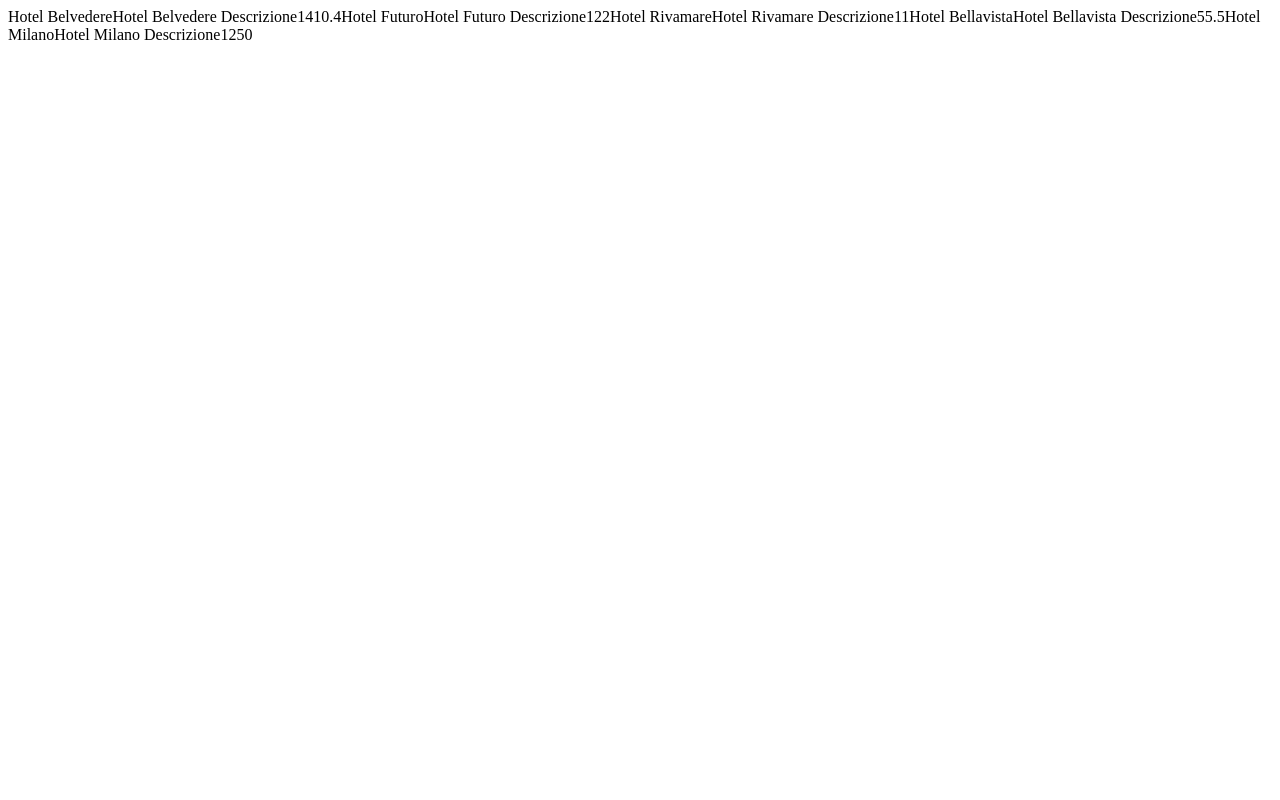
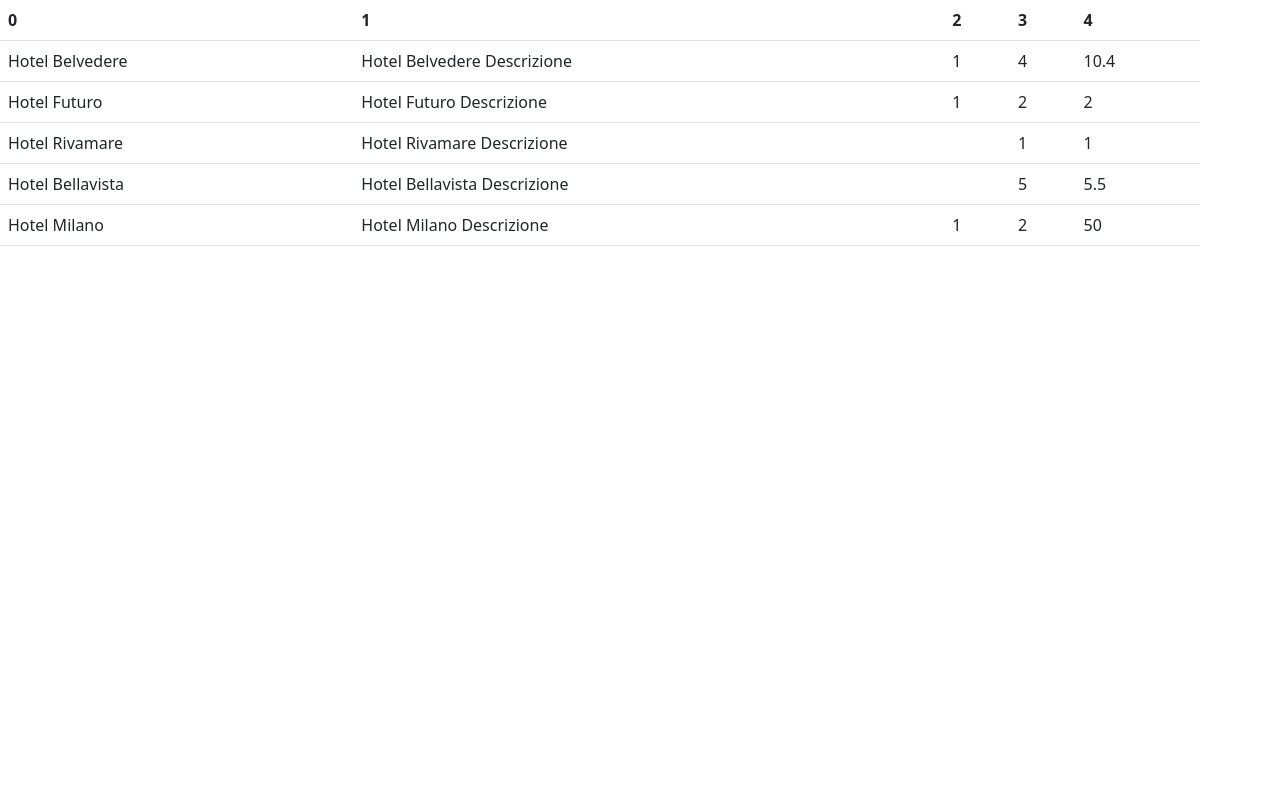
Before and after one commit to EmanuelaPau/php-hotel, a PHP site: page / in a window 1280 px wide. Run offline with PHP 8.4, Linux system fonts and the light colour scheme.

Commit message:
Add in bootstrap table

```diff
--- a/index.php
+++ b/index.php
@@ -47,12 +47,42 @@ Se non viene specificato nessun filtro, visualizzare come in precedenza tutti gl
             'distance_to_center' => 50
         ],
     ];
+?>
 
-    foreach ($hotels as $hotel) {
-        echo $hotel['name'];
-        echo $hotel['description'];
-        echo $hotel['parking'];
-        echo $hotel['vote'];
-        echo $hotel['distance_to_center'];
-    }
-?>
+<!DOCTYPE html>
+<html lang="en">
+<head>
+    <meta charset="UTF-8">
+    <meta name="viewport" content="width=device-width, initial-scale=1.0">
+    <title>Hotels</title>
+    <link rel="stylesheet" href="https://cdn.jsdelivr.net/npm/bootstrap@5.2.3/dist/css/bootstrap.min.css">
+    <link rel="stylesheet" href="style.css">
+</head>
+<body>
+    <table class="table">
+        <thead>
+            <tr>
+                <?php
+                    foreach ($hotels as $key => $hotel) { ?>
+                        <th>
+                            <?php echo $key ?>
+                        </th>
+                <?php } ?>
+            </tr>
+        </thead>
+        <tbody>
+
+            <?php  foreach($hotels as $hotel ) { ?>
+                <tr>
+                    <td><?php echo $hotel['name']; ?></td>
+                    <td><?php echo $hotel['description']; ?></td>
+                    <td><?php echo $hotel['parking']; ?></td>
+                    <td><?php echo $hotel['vote']; ?></td>
+                    <td><?php echo $hotel['distance_to_center']; ?></td>
+                </tr>
+            <?php } ?>
+
+        </tbody>
+    </table>
+</body>
+</html>
--- /dev/null
+++ b/style.css
@@ -0,0 +1,4 @@
+body {
+    max-width: 1200px;
+    margin: 90 auto;
+}
```
